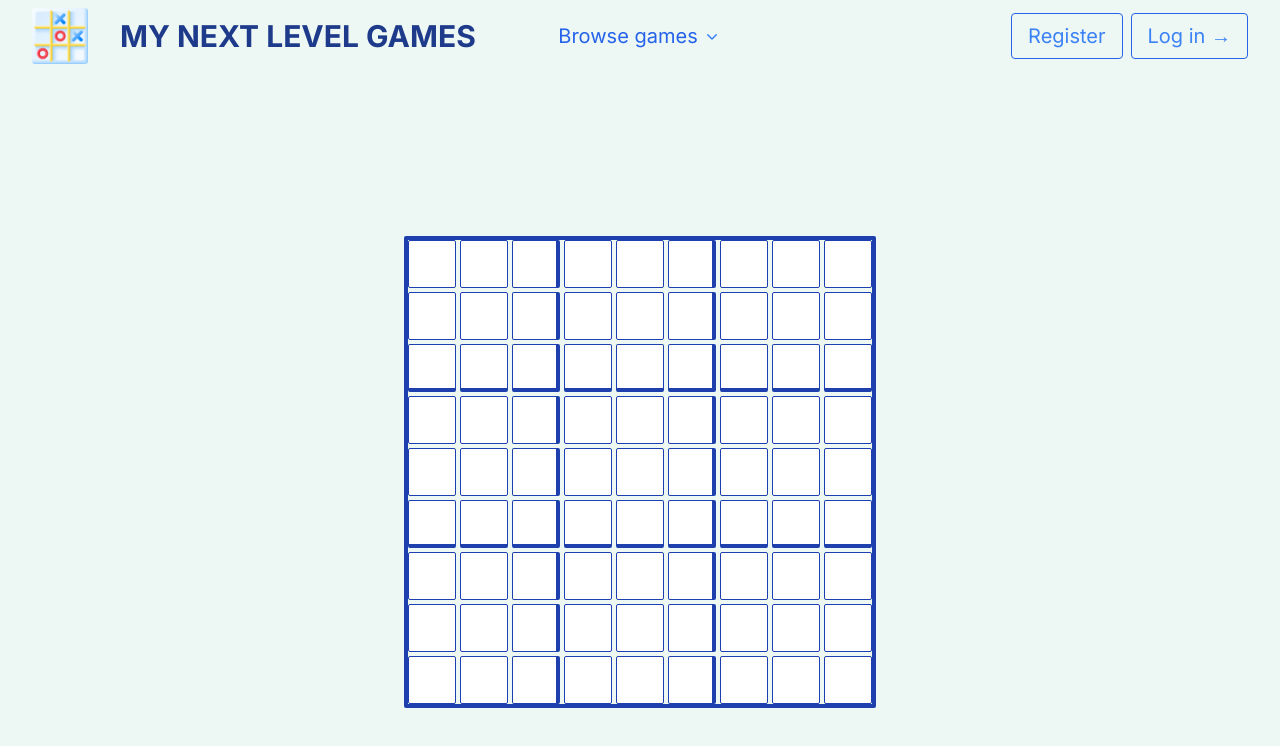
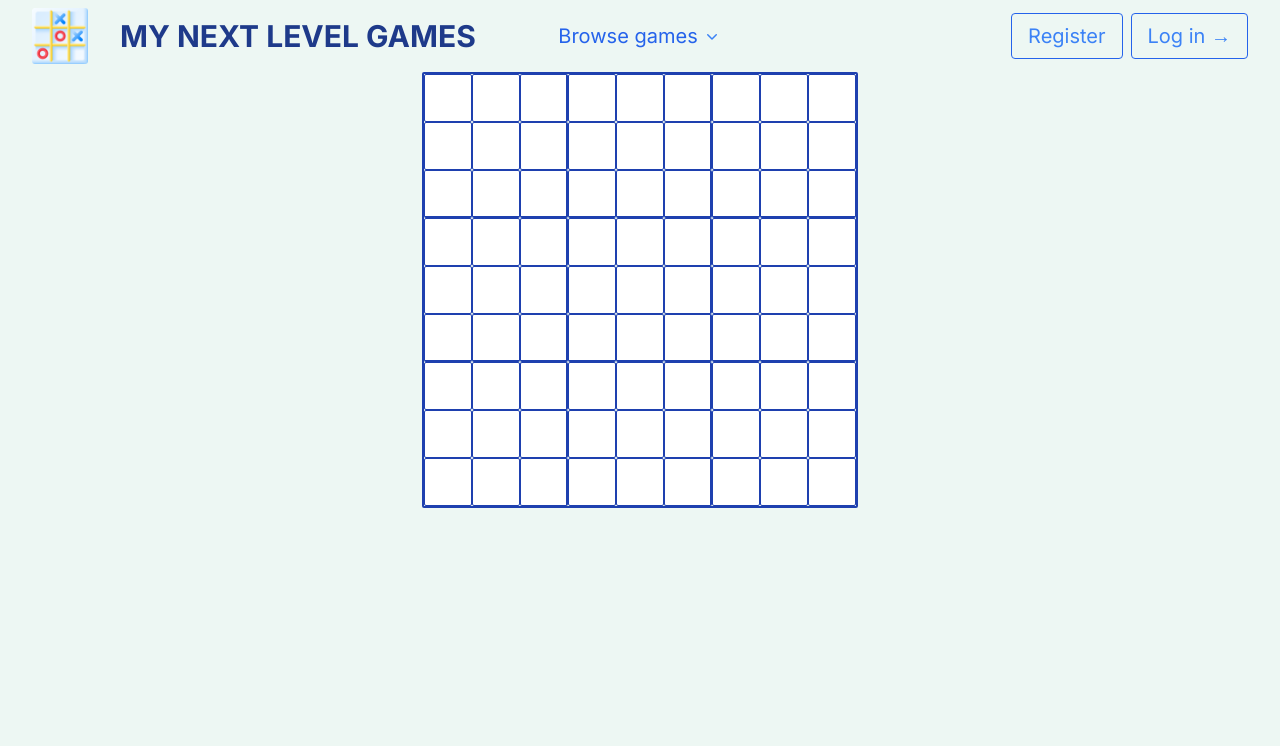
Before and after one commit to plamenpk/MyGames, a Next.js app in the folder mygames/: page /games/sudoku/sudokuGame in a window 1280 px wide. Shown: the top 746 px of the page. Built offline with nearby package versions, Linux system fonts and the light colour scheme.

Commit message:
Refactored style

```diff
--- a/mygames/components/sudoku/SudokuBoard.tsx
+++ b/mygames/components/sudoku/SudokuBoard.tsx
@@ -22,16 +22,16 @@ const SudokuBoard: FC<SudokuBoardProps> = ({ board }) => {
 
   return (
     <>
-      <div id='SudokuBoard' className="flex justify-center items-center min-h-screen">
+      <div id='SudokuBoard' className="flex justify-center items-center">
         {/* <div className="grid grid-cols-9 gap-1 p-4 bg-white border-4 border-black"> */}
-        <div className="grid grid-cols-9 gap-1  border-4 border-blue-800 rounded-sm">
+        <div className="grid grid-cols-9 gap-0  border-2 border-blue-800 rounded-sm">
           {gameBoard.map((row, rowIndex) => (
             <React.Fragment key={rowIndex}>
               {row.map((cell, colIndex) => (
                 <input
                   key={colIndex}
-                  className={`w-12 h-12 text-center text-4xl font-medium rounded-sm border border-blue-800 ${colIndex === 2 || colIndex === 5 ? 'border-r-4' : ''
-                    } ${rowIndex === 2 || rowIndex === 5 ? 'border-b-4' : ''}`}
+                  className={`w-12 h-12 text-center text-4xl font-medium rounded-sm border border-blue-800 ${colIndex === 2 || colIndex === 5 ? 'border-r-2 ' : ''
+                    } ${rowIndex === 2 || rowIndex === 5 ? 'border-b-2' : ''}`}
                   defaultValue={cell !== null ? cell.toString() : ''}
                   maxLength={1}
                   onChange={(e) => handleInputChange(e, rowIndex, colIndex)}
```
